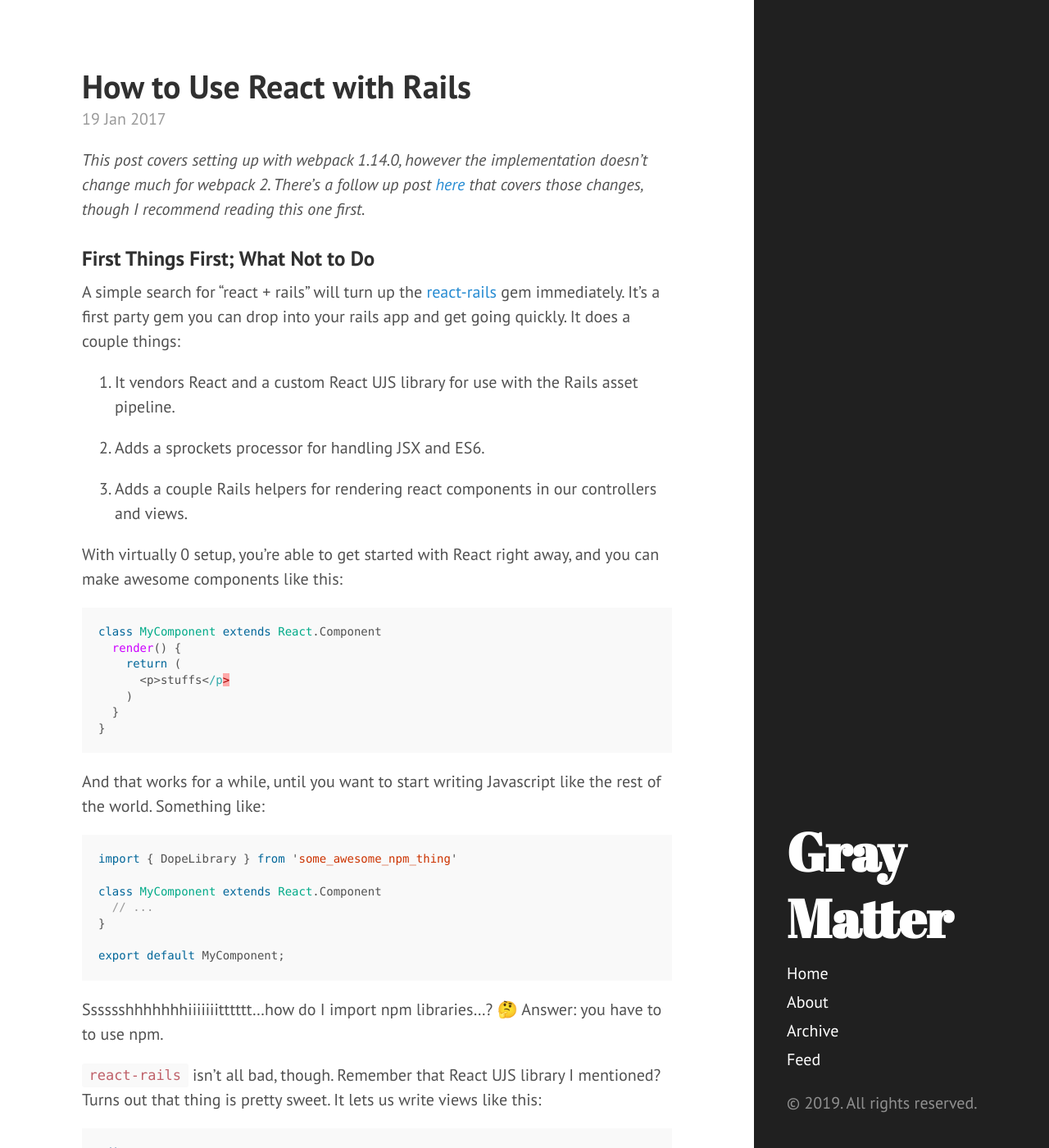
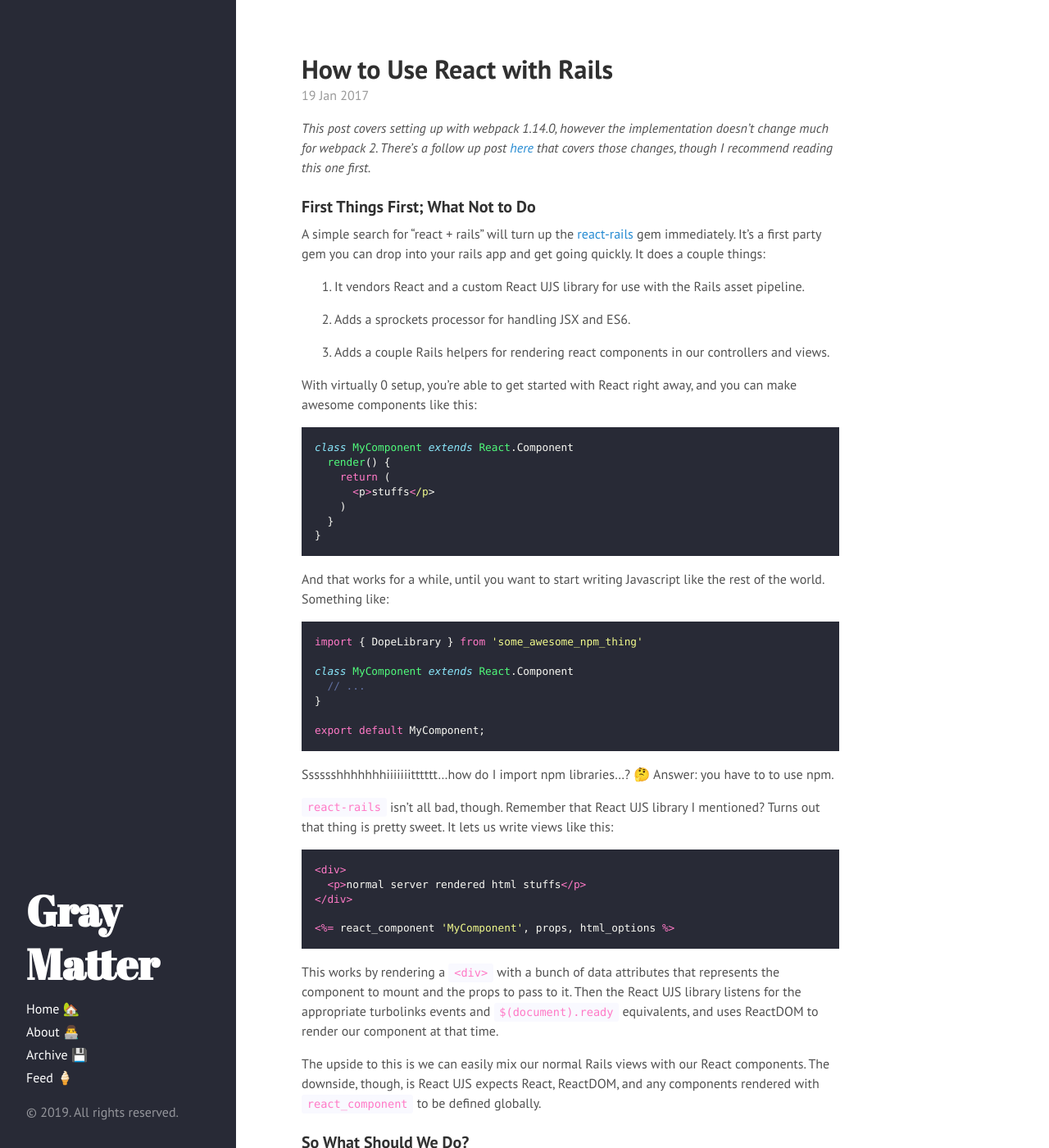
Before and after one commit to gkemmey/gray_matter, a Jekyll site: the page built from _posts/2017-01-19-how-to-use-react-with-rails.md, in a window 1280 px wide and 1400 px high. Shown: the whole window at 82% size. Built offline with Jekyll 4.4.1, drawn with Linux system fonts in a browser that asks for light colours; comment, search, counter and statistics services are not loaded.

Commit message:
style refresh: don't let content width expand infinitely. use dracula theme for code. (#6)

```diff
--- a/_includes/head.html
+++ b/_includes/head.html
@@ -16,8 +16,8 @@
 
   <!-- CSS -->
   <link rel="stylesheet" href="{{ site.github.url }}/public/css/poole.css">
-  <link rel="stylesheet" href="{{ site.github.url }}/public/css/syntax.css">
   <link rel="stylesheet" href="{{ site.github.url }}/public/css/hyde.css">
+  <link rel="stylesheet" href="{{ site.github.url }}/public/css/syntax_dracula.css">
   <link rel="stylesheet" href="{{ site.github.url }}/public/css/custom.css">
   <link rel="stylesheet" href="http://fonts.googleapis.com/css?family=PT+Sans:400,400italic,700|Abril+Fatface">
 
--- a/_includes/sidebar.html
+++ b/_includes/sidebar.html
@@ -10,9 +10,9 @@
     </div>
 
     <nav class="sidebar-nav">
-      <a class="sidebar-nav-item{% if page.url == '/' %} active{% endif %}" href="{{ site.github.url }}/">Home</a>
+      <a class="sidebar-nav-item{% if page.url == '/' %} active{% endif %}" href="{{ site.github.url }}/">Home 🏡</a>
 
-      <a class="sidebar-nav-item" href="http://www.graykemmey.me/">About</a>
+      <a class="sidebar-nav-item" href="http://www.graykemmey.me/">About 👨‍💻</a>
 
       {% comment %}
         The code below dynamically generates a sidebar nav of pages with
@@ -28,7 +28,7 @@
         {% endif %}
       {% endfor %}
 
-      <a class="sidebar-nav-item" href="{{ site.github.url }}/atom.xml">Feed</a>
+      <a class="sidebar-nav-item" href="{{ site.github.url }}/atom.xml">Feed 🍦</a>
     </nav>
 
     <p>&copy; {{ site.time | date: '%Y' }}. All rights reserved.</p>
--- a/_layouts/default.html
+++ b/_layouts/default.html
@@ -3,7 +3,7 @@
 
   {% include head.html %}
 
-  <body class="layout-reverse">
+  <body>
 
     {% include sidebar.html %}
 
--- a/public/css/custom.css
+++ b/public/css/custom.css
@@ -1,3 +1,26 @@
+/* global */
+@media (min-width: 38em) {
+  html {
+    font-size: 16px; /* poole set this to 20 */
+  }
+}
+
+@media (min-width: 48em) {
+  html {
+    font-size: 16px;
+  }
+}
+@media (min-width: 58em) {
+  html {
+    font-size: 16px; /* hyde set this to 20 */
+  }
+}
+
+/* sidebar (will conflict if you flip to a themed option) */
+.sidebar {
+  background-color: #282a36; /* matches dracula background */
+}
+
 /* code */
 
 /* poole/hyde was built expecting liquid code blocks to resove to div.highlight, so we were getting
@@ -13,16 +36,21 @@
   word-break: normal;
   word-wrap: normal;
   white-space: pre;
-
-  /* slightly smaller font to give us more room in code blocks */
-  font-size: .7rem;
 }
 
-/* use the space that's available for content */
-.container {
-  max-width: none !important;
+code {
+  color: #ff79c6;
+  background-color: #f9f9ff
 }
 
-.content {
-  max-width: none !important;
+/* content */
+
+.container, .content {
+  max-width: none;
 }
+
+@media (min-width: 48em) {
+  .content, .container {
+    max-width: 43rem;
+  }
+}
--- a/public/css/syntax.css
+++ b/public/css/syntax.css
@@ -1,3 +1,5 @@
+/* styles originally shipped with hyde / poole */
+
 .highlight .hll { background-color: #ffc; }
 .highlight .c { color: #999; } /* Comment */
 .highlight .err { color: #a00; background-color: #faa } /* Error */
--- /dev/null
+++ b/public/css/syntax_dracula.css
@@ -0,0 +1,98 @@
+/* Dracula Theme v1.2.5
+ *
+ * https://github.com/zenorocha/dracula-theme
+ *
+ * Copyright 2016, All rights reserved
+ *
+ * Code licensed under the MIT license
+ * http://zenorocha.mit-license.org
+ *
+ * @author Rob G <wowmotty@gmail.com>
+ * @author Chris Bracco <chris@cbracco.me>
+ * @author Zeno Rocha <hi@zenorocha.com>
+ */
+
+.highlight .hll { background-color: #f1fa8c }
+.highlight  { background: #282a36; color: #f8f8f2 }
+pre { background: #282a36; color: #f8f8f2 }
+.highlight .c { color: #6272a4 } /* Comment */
+.highlight .err { color: #f8f8f2 } /* Error */
+.highlight .g { color: #f8f8f2 } /* Generic */
+.highlight .k { color: #ff79c6 } /* Keyword */
+.highlight .l { color: #f8f8f2 } /* Literal */
+.highlight .n { color: #f8f8f2 } /* Name */
+.highlight .o { color: #ff79c6 } /* Operator */
+.highlight .x { color: #f8f8f2 } /* Other */
+.highlight .p { color: #f8f8f2 } /* Punctuation */
+.highlight .ch { color: #6272a4 } /* Comment.Hashbang */
+.highlight .cm { color: #6272a4 } /* Comment.Multiline */
+.highlight .cp { color: #ff79c6 } /* Comment.Preproc */
+.highlight .cpf { color: #6272a4 } /* Comment.PreprocFile */
+.highlight .c1 { color: #6272a4 } /* Comment.Single */
+.highlight .cs { color: #6272a4 } /* Comment.Special */
+/* .highlight .gd { color: #8b080b } /* Generic.Deleted */
+.highlight .gd { color: #fcc } /* Generic.Deleted */ /* i edited */
+.highlight .ge { color: #f8f8f2; text-decoration: underline } /* Generic.Emph */
+.highlight .gr { color: #f8f8f2 } /* Generic.Error */
+.highlight .gh { color: #f8f8f2; font-weight: bold } /* Generic.Heading */
+/* .highlight .gi { color: #f8f8f2; font-weight: bold } /* Generic.Inserted */
+.highlight .gi { color: #cfc; } /* Generic.Inserted */ /* i edited */
+.highlight .go { color: #44475a } /* Generic.Output */
+.highlight .gp { color: #f8f8f2 } /* Generic.Prompt */
+.highlight .gs { color: #f8f8f2 } /* Generic.Strong */
+.highlight .gu { color: #f8f8f2; font-weight: bold } /* Generic.Subheading */
+.highlight .gt { color: #f8f8f2 } /* Generic.Traceback */
+.highlight .kc { color: #ff79c6 } /* Keyword.Constant */
+.highlight .kd { color: #8be9fd; font-style: italic } /* Keyword.Declaration */
+.highlight .kn { color: #ff79c6 } /* Keyword.Namespace */
+.highlight .kp { color: #ff79c6 } /* Keyword.Pseudo */
+.highlight .kr { color: #ff79c6 } /* Keyword.Reserved */
+.highlight .kt { color: #8be9fd } /* Keyword.Type */
+.highlight .ld { color: #f8f8f2 } /* Literal.Date */
+.highlight .m { color: #bd93f9 } /* Literal.Number */
+.highlight .s { color: #f1fa8c } /* Literal.String */
+.highlight .na { color: #50fa7b } /* Name.Attribute */
+.highlight .nb { color: #8be9fd; font-style: italic } /* Name.Builtin */
+.highlight .nc { color: #50fa7b } /* Name.Class */
+.highlight .no { color: #f8f8f2 } /* Name.Constant */
+.highlight .nd { color: #f8f8f2 } /* Name.Decorator */
+.highlight .ni { color: #f8f8f2 } /* Name.Entity */
+.highlight .ne { color: #f8f8f2 } /* Name.Exception */
+.highlight .nf { color: #50fa7b } /* Name.Function */
+.highlight .nl { color: #8be9fd; font-style: italic } /* Name.Label */
+.highlight .nn { color: #f8f8f2 } /* Name.Namespace */
+.highlight .nx { color: #f8f8f2 } /* Name.Other */
+.highlight .py { color: #f8f8f2 } /* Name.Property */
+.highlight .nt { color: #ff79c6 } /* Name.Tag */
+.highlight .nv { color: #8be9fd; font-style: italic } /* Name.Variable */
+.highlight .ow { color: #ff79c6 } /* Operator.Word */
+.highlight .w { color: #f8f8f2 } /* Text.Whitespace */
+.highlight .mb { color: #bd93f9 } /* Literal.Number.Bin */
+.highlight .mf { color: #bd93f9 } /* Literal.Number.Float */
+.highlight .mh { color: #bd93f9 } /* Literal.Number.Hex */
+.highlight .mi { color: #bd93f9 } /* Literal.Number.Integer */
+.highlight .mo { color: #bd93f9 } /* Literal.Number.Oct */
+.highlight .sa { color: #f1fa8c } /* Literal.String.Affix */
+.highlight .sb { color: #f1fa8c } /* Literal.String.Backtick */
+.highlight .sc { color: #f1fa8c } /* Literal.String.Char */
+.highlight .dl { color: #f1fa8c } /* Literal.String.Delimiter */
+.highlight .sd { color: #f1fa8c } /* Literal.String.Doc */
+.highlight .s2 { color: #f1fa8c } /* Literal.String.Double */
+.highlight .se { color: #f1fa8c } /* Literal.String.Escape */
+.highlight .sh { color: #f1fa8c } /* Literal.String.Heredoc */
+.highlight .si { color: #f1fa8c } /* Literal.String.Interpol */
+.highlight .sx { color: #f1fa8c } /* Literal.String.Other */
+.highlight .sr { color: #f1fa8c } /* Literal.String.Regex */
+.highlight .s1 { color: #f1fa8c } /* Literal.String.Single */
+.highlight .ss { color: #f1fa8c } /* Literal.String.Symbol */
+.highlight .bp { color: #f8f8f2; font-style: italic } /* Name.Builtin.Pseudo */
+.highlight .fm { color: #50fa7b } /* Name.Function.Magic */
+.highlight .vc { color: #8be9fd; font-style: italic } /* Name.Variable.Class */
+.highlight .vg { color: #8be9fd; font-style: italic } /* Name.Variable.Global */
+.highlight .vi { color: #8be9fd; font-style: italic } /* Name.Variable.Instance */
+.highlight .vm { color: #8be9fd; font-style: italic } /* Name.Variable.Magic */
+.highlight .il { color: #bd93f9 } /* Literal.Number.Integer.Long */
+
+.css .o,
+.css .o + .nt,
+.css .nt + .nt { color: #6272a4; }
```
Also changed, not shown: archive.md (+1 -1 lines).
